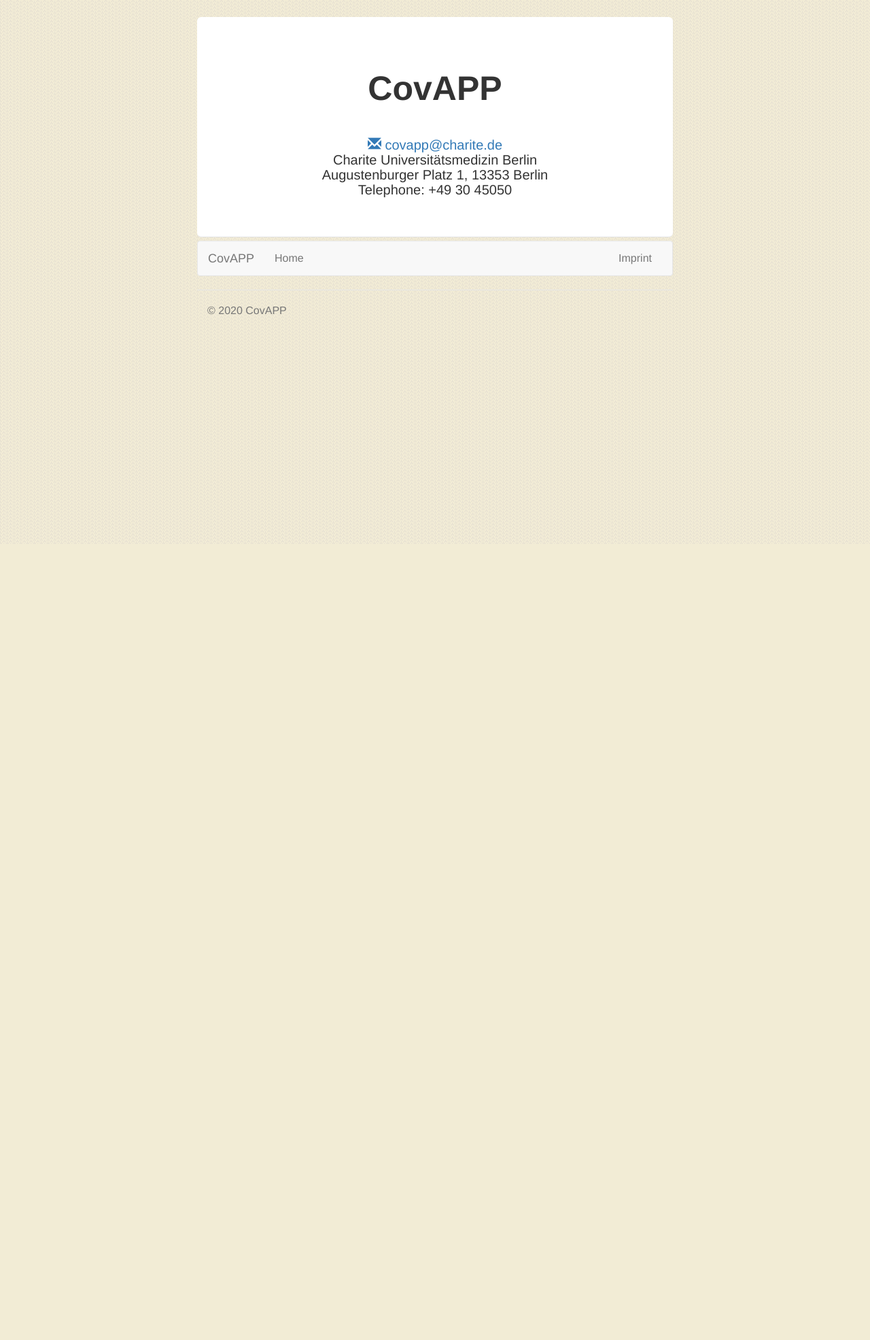
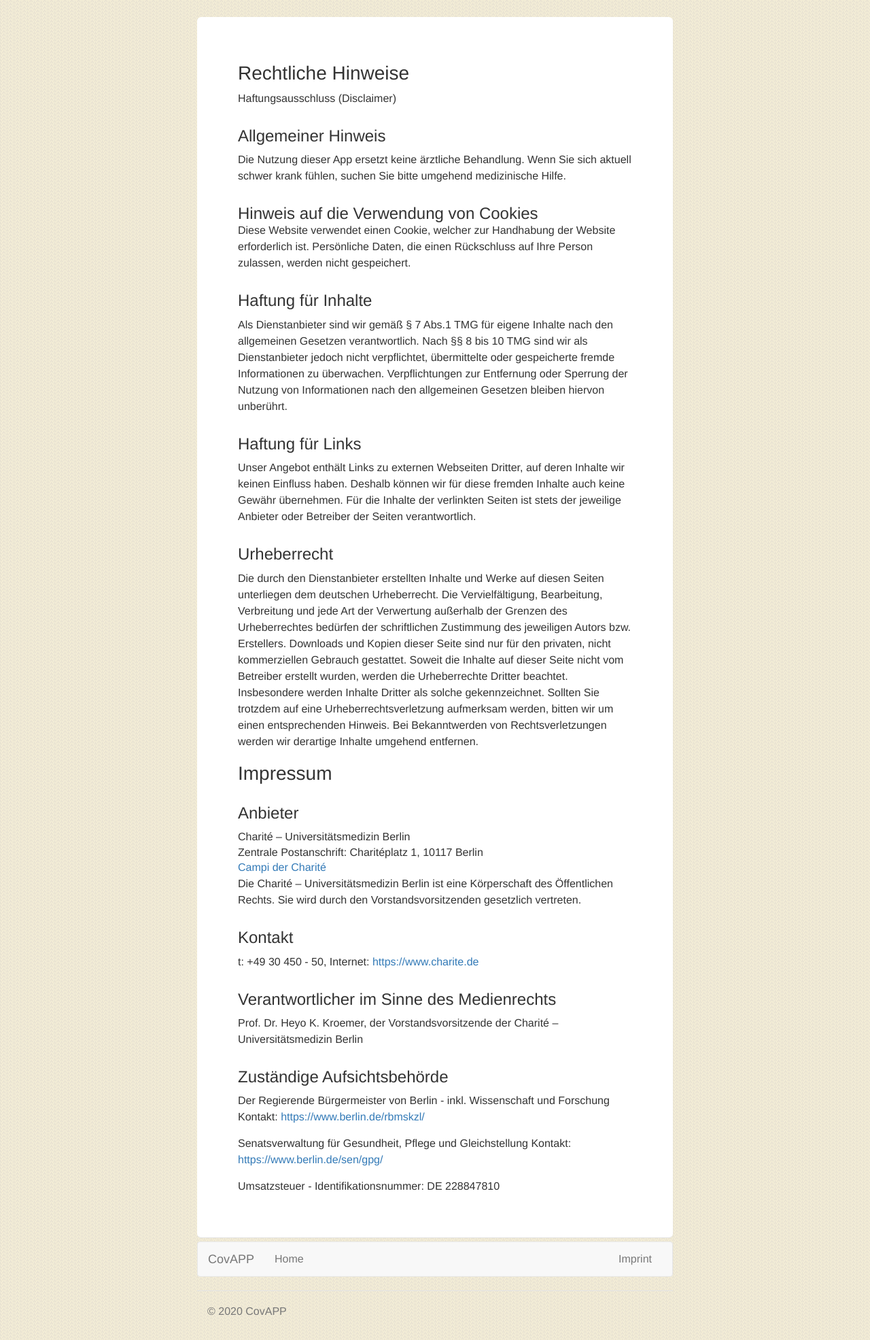
Before and after one commit to CovOpen/CovApp-1.0, a PHP site: page /imprint.html in a window 1280 px wide. Shown: the whole page at 68% size. Before the commit the page ends 800 px from the top, so only its background shows below. Run offline with PHP 8.4, Linux system fonts and the light colour scheme.

Commit message:
:speech_balloon: updated  imprint page

```diff
--- a/css/covapp.css
+++ b/css/covapp.css
@@ -13,7 +13,6 @@
   padding-top: 20px;
   padding-bottom: 20px;
   background-image: url('../image/background.png');
-  cursor: pointer;
   font-size: 16px;
 }
 
--- a/imprint.html
+++ b/imprint.html
@@ -1,5 +1,5 @@
 <!DOCTYPE html>
-<html lang="en">
+<html lang="de">
 <head>
     <meta charset="utf-8">
     <meta http-equiv="X-UA-Compatible" content="IE=edge">
@@ -16,6 +16,15 @@
     <script src="css/bootstrap/dist/js/bootstrap-dialog.min.js"></script>
     <link href="css/bootstrap/example/jumbotron-narrow.css" rel="stylesheet">
     <link href="css/covapp.css" rel="stylesheet">
+    <style>
+        .jumbotron {
+            text-align: left;
+        }
+
+        h3 {
+            margin-top: 30px;
+        }
+    </style>
 </head>
 
 <body>
@@ -23,14 +32,56 @@
 <div class="container">
 
     <div class="jumbotron">
-        <h1 class="crop">CovAPP</h1>
-        <h4><br>
-            <a href="mailto:covapp@charite.de"><span class="glyphicon glyphicon-envelope"></span></a>
-            <a href="mailto:covapp@charite.de">covapp@charite.de</a><br>
-            Charite Universitätsmedizin Berlin<br>
-            Augustenburger Platz 1, 13353 Berlin<br>
-            Telephone: +49 30 45050<br>
-        </h4>
+
+        <h2>Rechtliche Hinweise</h2>
+
+        Haftungsausschluss (Disclaimer)
+
+        <h3>Allgemeiner Hinweis</h3>
+
+        <p>Die Nutzung dieser App ersetzt keine ärztliche Behandlung. Wenn Sie sich aktuell schwer krank fühlen, suchen Sie bitte umgehend medizinische Hilfe.</p>
+
+        <h3>Hinweis auf die Verwendung von Cookies
+
+        <p>Diese Website verwendet einen Cookie, welcher zur Handhabung der Website erforderlich ist. Persönliche Daten, die einen Rückschluss auf Ihre Person zulassen, werden nicht gespeichert.</p>
+
+        <h3>Haftung für Inhalte</h3>
+
+        <p>Als Dienstanbieter sind wir gemäß § 7 Abs.1 TMG für eigene Inhalte nach den allgemeinen Gesetzen verantwortlich. Nach §§ 8 bis 10 TMG sind wir als Dienstanbieter jedoch nicht verpflichtet, übermittelte oder gespeicherte fremde Informationen zu überwachen. Verpflichtungen zur Entfernung oder Sperrung der Nutzung von Informationen nach den allgemeinen Gesetzen bleiben hiervon unberührt.</p>
+
+        <h3>Haftung für Links</h3>
+
+        <p>Unser Angebot enthält Links zu externen Webseiten Dritter, auf deren Inhalte wir keinen Einfluss haben. Deshalb können wir für diese fremden Inhalte auch keine Gewähr übernehmen. Für die Inhalte der verlinkten Seiten ist stets der jeweilige Anbieter oder Betreiber der Seiten verantwortlich.</p>
+
+        <h3>Urheberrecht</h3>
+
+        <p> Die durch den Dienstanbieter erstellten Inhalte und Werke auf diesen Seiten unterliegen dem deutschen Urheberrecht. Die Vervielfältigung, Bearbeitung, Verbreitung und jede Art der Verwertung außerhalb der Grenzen des Urheberrechtes bedürfen der schriftlichen Zustimmung des jeweiligen Autors bzw. Erstellers. Downloads und Kopien dieser Seite sind nur für den privaten, nicht kommerziellen Gebrauch gestattet. Soweit die Inhalte auf dieser Seite nicht vom Betreiber erstellt wurden, werden die Urheberrechte Dritter beachtet. Insbesondere werden Inhalte Dritter als solche gekennzeichnet. Sollten Sie trotzdem auf eine Urheberrechtsverletzung aufmerksam werden, bitten wir um einen entsprechenden Hinweis. Bei Bekanntwerden von Rechtsverletzungen werden wir derartige Inhalte umgehend entfernen.</p>
+
+
+        <h2>Impressum</h2>
+
+        <h3>Anbieter</h3>
+
+        Charité – Universitätsmedizin Berlin<br>
+        Zentrale Postanschrift: Charitéplatz 1, 10117 Berlin<br>
+        <a href="https://www.charite.de/die_charite/campi/">Campi der Charité</a>
+
+        <p>Die Charité – Universitätsmedizin Berlin ist eine Körperschaft des Öffentlichen Rechts. Sie wird durch den Vorstandsvorsitzenden gesetzlich vertreten.</p>
+
+        <h3>Kontakt</h3>
+
+        <p>t: +49 30 450 - 50, Internet: <a href="https://www.charite.de">https://www.charite.de</a></p>
+
+        <h3>Verantwortlicher im Sinne des Medienrechts</h3>
+        <p>Prof. Dr. Heyo K. Kroemer, der Vorstandsvorsitzende der Charité – Universitätsmedizin Berlin</p>
+
+        <h3>Zuständige Aufsichtsbehörde</h3>
+        <p>Der Regierende Bürgermeister von Berlin - inkl. Wissenschaft und Forschung Kontakt: <a href="https://www.berlin.de/rbmskzl/">https://www.berlin.de/rbmskzl/</a>
+
+        <p>Senatsverwaltung für Gesundheit, Pflege und Gleichstellung Kontakt: <a href="https://www.berlin.de/sen/gpg/">https://www.berlin.de/sen/gpg/</a></p>
+
+        <p>Umsatzsteuer - Identifikationsnummer: DE 228847810</p>
+
     </div>
 
     <nav class="navbar navbar-default">
```
